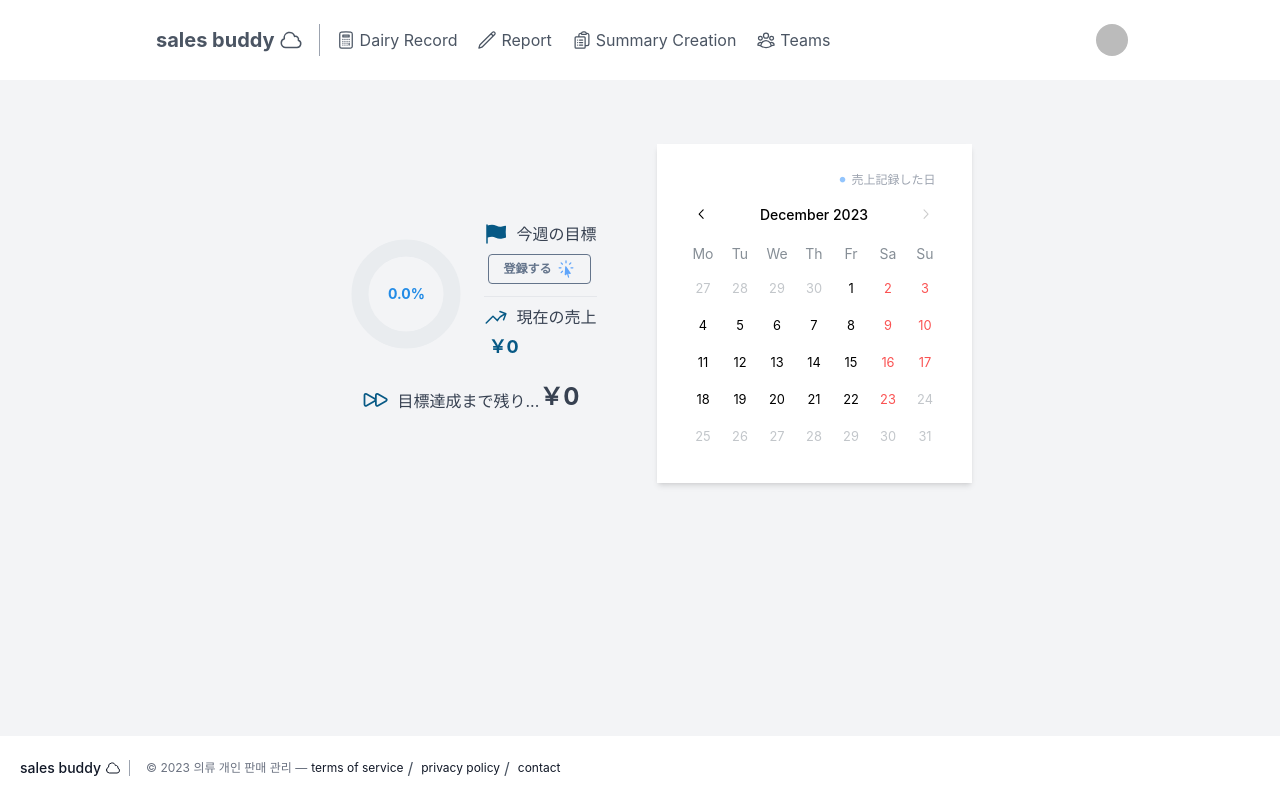
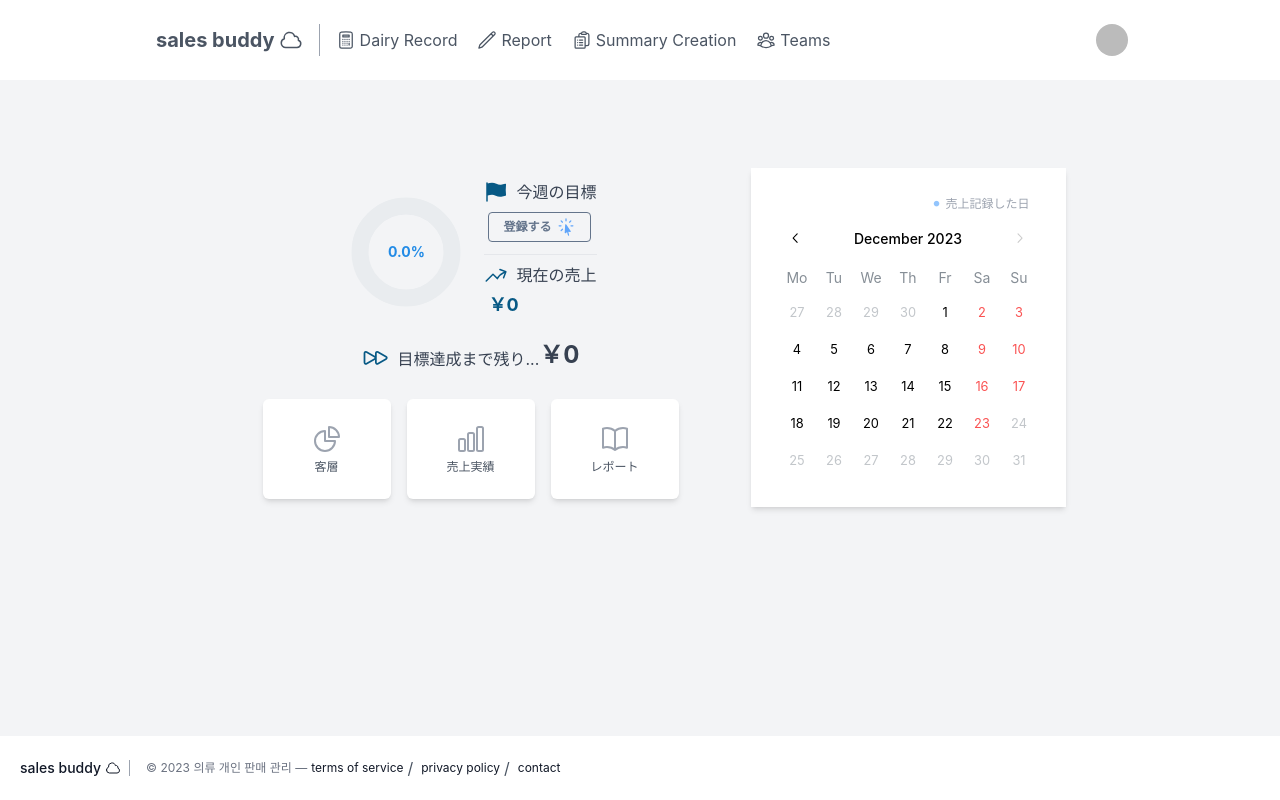
Before and after one commit to eriplume/sales_buddy, a Next.js app: page /dashboard in a window 1280 px wide. Built offline with nearby package versions, Linux system fonts and the light colour scheme; no server answers; sample sign-in values are in the browser's storage.

Commit message:
:construction: Update: ダッシュボードにボタン追加仮 #36

```diff
--- a/app/(authenticated)/dashboard/page.tsx
+++ b/app/(authenticated)/dashboard/page.tsx
@@ -1,11 +1,11 @@
 import CalenderArea from "@/app/components/page/DashBoard/CalenderArea";
-import ThisWeek from "@/app/components/page/DashBoard/ThisWeek";
+import ProgressArea from "@/app/components/page/DashBoard/ProgressArea";
 
 export default function Dashboard() {
   return (
     <>
     <div className="flex flex-col md:flex-row justify-center items-center mx-auto p-6 z-0 md:gap-x-6 max-w-5xl my-10">
-      <ThisWeek/>
+      <ProgressArea/>
       <CalenderArea/>
     </div>
     </>
--- /dev/null
+++ b/app/components/page/DashBoard/ProgressArea.tsx
@@ -0,0 +1,34 @@
+import ThisWeek from './ThisWeek'
+import { ChartBarIcon, ChartPieIcon, BookOpenIcon } from "@heroicons/react/24/outline";
+
+export default function ProgressArea() {
+  return (
+    <>
+      <div className="flex flex-col w-full max-w-lg mb-3 pb-2">
+        <ThisWeek/>
+
+        <div className="flex flex-row justify-center items-center h-20 md:h-28 md:pb-3 md:mx-2 lg:mx-10">
+          <div className="w-1/3 mx-2">
+            <div className='flex flex-col justify-center items-center text-gray-400 hover:text-sky-700 p-5 md:p-6 bg-white shadow-md rounded-md hover:mt-1'>
+              <ChartPieIcon className="w-8 h-8"/>
+              <div className='text-xs text-gray-600 mt-1'>客層</div>
+            </div>
+          </div>
+          <div className="w-1/3 mx-2">
+          <div className='flex flex-col justify-center items-center text-gray-400 hover:text-sky-700 p-5 md:p-6 bg-white shadow-md rounded-md hover:mt-1'>
+              <ChartBarIcon className="w-8 h-8" />
+              <div className='text-xs text-gray-600 mt-1'>売上実績</div>
+            </div>
+          </div>
+          <div className="w-1/3 mx-2">
+          <div className='flex flex-col justify-center items-center text-gray-400 hover:text-sky-700 p-5 md:p-6 bg-white shadow-md rounded-md hover:mt-1'>
+              <BookOpenIcon className="w-8 h-8" />
+              <div className='text-xs text-gray-600 mt-1'>レポート</div>
+            </div>
+          </div>
+        </div>
+
+      </div>
+    </>
+  )
+}
```
